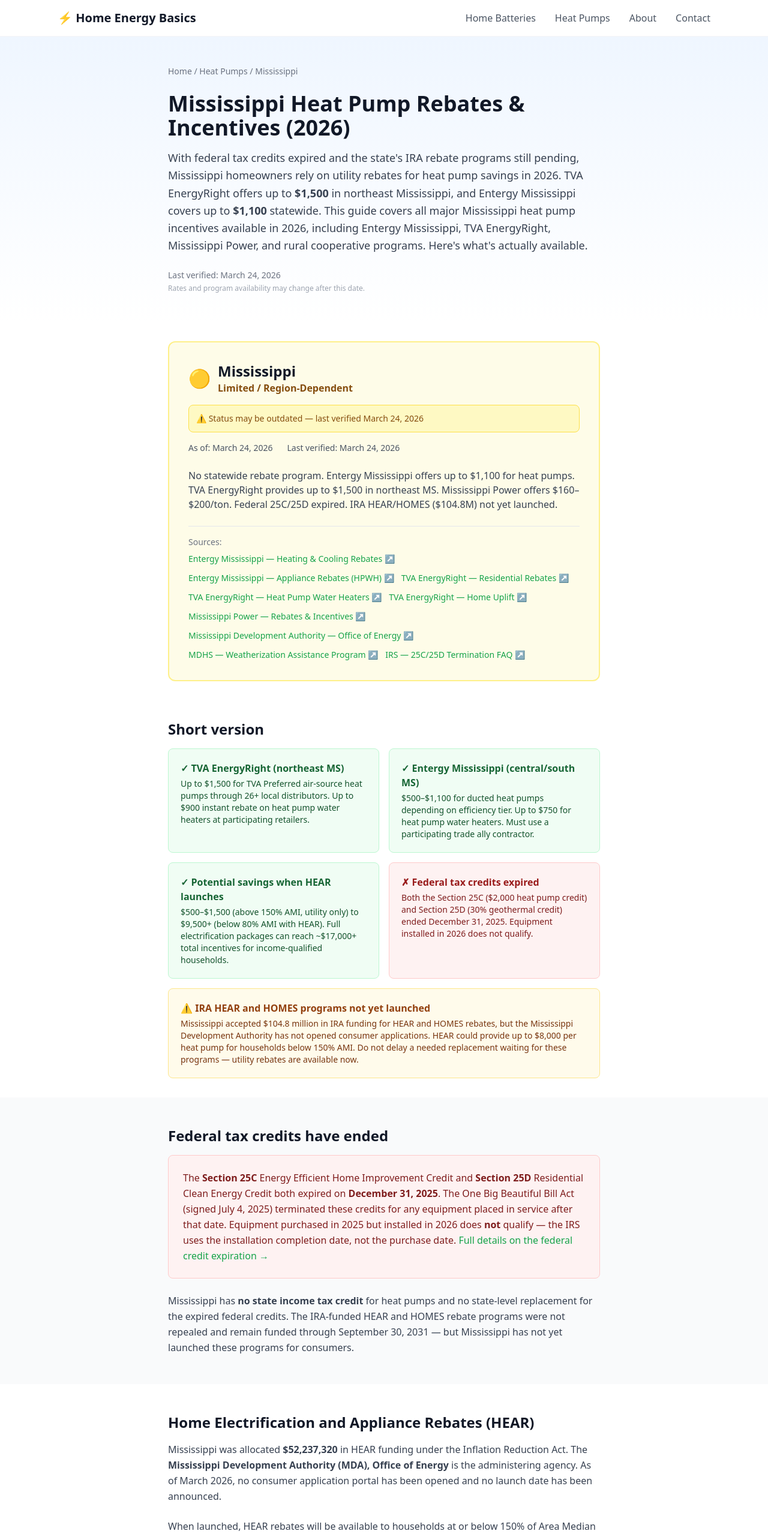
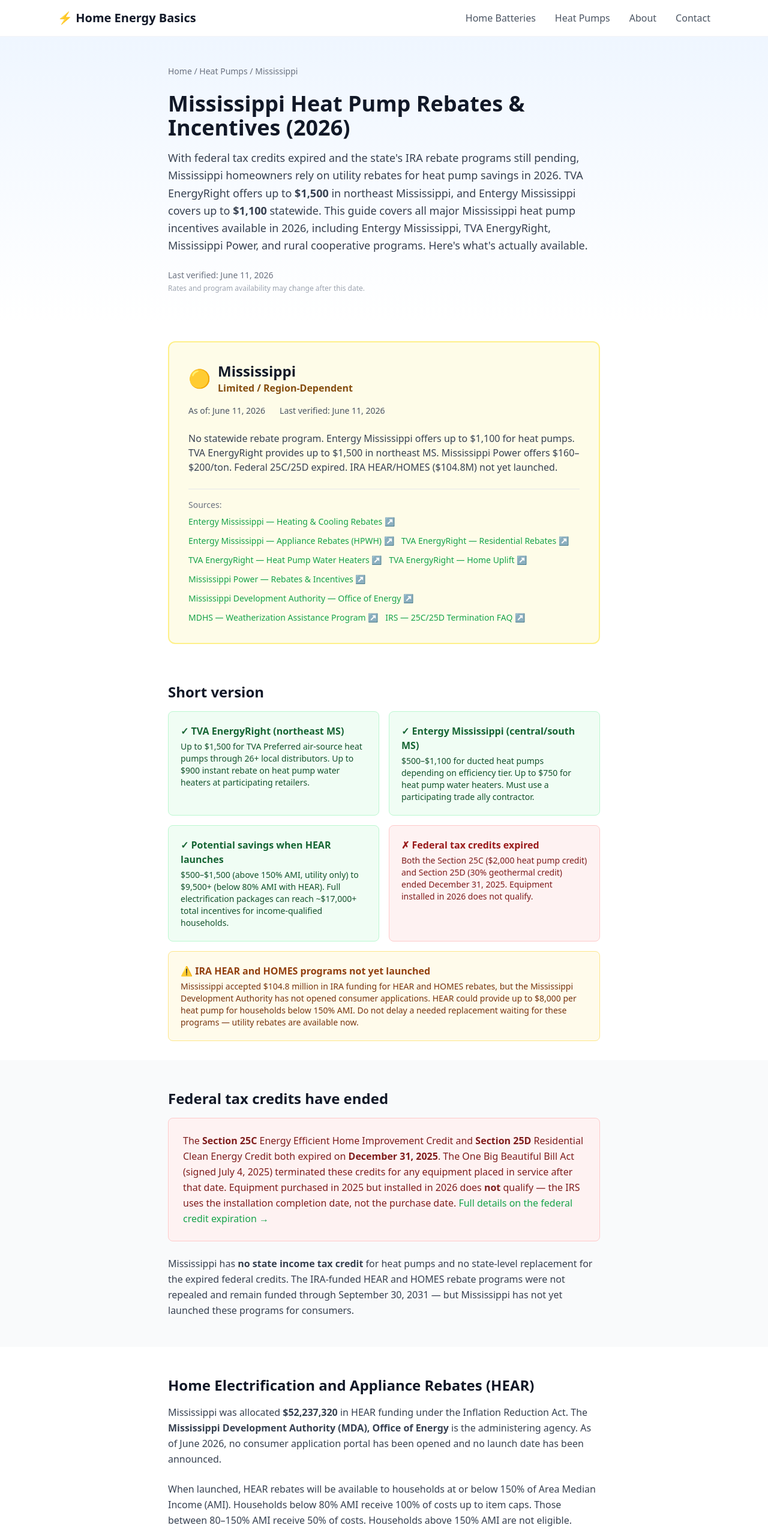
Before and after one commit to giniwproductions-88/homeenergybasics, a Next.js app: page /heat-pumps/states/ms in a window 1280 px wide. Shown: the top 2563 px of the page at 60% size. Built offline with nearby package versions, Linux system fonts and the light colour scheme.

Commit message:
MS: all utility claims verified (TVA, Entergy, MS Power), dates to June 2026, bump to 2026-06-11

```diff
--- a/src/app/heat-pumps/states/ms/page.tsx
+++ b/src/app/heat-pumps/states/ms/page.tsx
@@ -66,7 +66,7 @@
         name: "When will Mississippi\u2019s IRA HEAR rebates launch?",
         acceptedAnswer: {
           "@type": "Answer",
-          text: "As of March 2026, no launch date has been announced. The Mississippi Development Authority accepted the state\u2019s $104.8 million IRA allocation for HOMES and HEAR programs but has not opened a consumer application portal. Monitor the MDA Office of Energy page at mississippi.org for updates.",
+          text: "As of June 2026, no launch date has been announced. The Mississippi Development Authority accepted the state\u2019s $104.8 million IRA allocation for HOMES and HEAR programs but has not opened a consumer application portal. Monitor the MDA Office of Energy page at mississippi.org for updates.",
         },
       },
     ],
@@ -175,7 +175,7 @@
           <p className="text-gray-700 leading-relaxed mb-6">
             Mississippi was allocated <strong>$52,237,320</strong> in HEAR funding under the Inflation
             Reduction Act. The <strong>Mississippi Development Authority (MDA), Office of Energy</strong> is
-            the administering agency. As of March 2026, no consumer application portal has been opened
+            the administering agency. As of June 2026, no consumer application portal has been opened
             and no launch date has been announced.
           </p>
           <p className="text-gray-700 leading-relaxed mb-6">
--- a/src/data/incentives.ts
+++ b/src/data/incentives.ts
@@ -1891,7 +1891,7 @@
     stateCode: "MS",
     stateName: "Mississippi",
     status: "limited",
-    lastVerified: "2026-03-24",
+    lastVerified: "2026-06-11",
     summary:
       "No statewide rebate program. Entergy Mississippi offers up to $1,100 for heat pumps. TVA EnergyRight provides up to $1,500 in northeast MS. Mississippi Power offers $160\u2013$200/ton. Federal 25C/25D expired. IRA HEAR/HOMES ($104.8M) not yet launched.",
     sources: [
```
